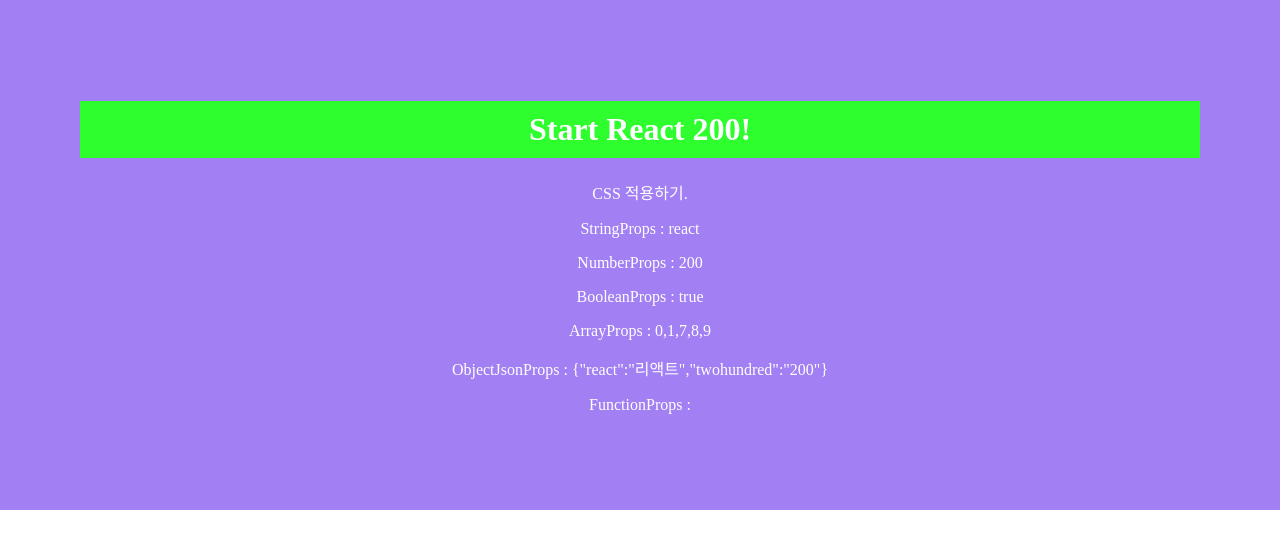
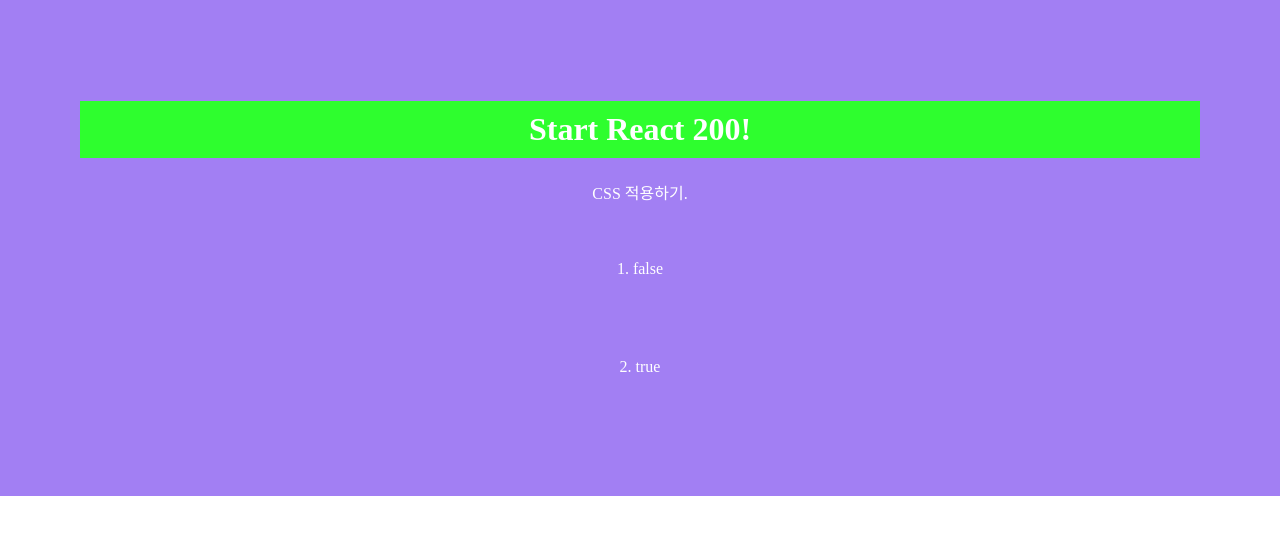
Before and after one commit to HeonPage/react_tutorial, a React (Create React App) app: page / in a window 1280 px wide. Shown: the top 548 px of the page. Built offline with nearby package versions, Linux system fonts and the light colour scheme.

Commit message:
Props Boolean

```diff
--- a/src/App.js
+++ b/src/App.js
@@ -1,19 +1,14 @@
 import React from 'react'
 import './App.css'
-import Props from './R018_PropsDataType'
+import Props from './R019_PropsBoolean'
 
 function App() {
   return (
     <div>
       <h1>Start React 200!</h1>
       <p>CSS 적용하기.</p>
-      <Props
-        String='react'
-        Number={200}
-        Boolean={1 == 1}
-        Array={[0, 1, 7, 8, 9]}
-        ObjectJson={{ react: "리액트", twohundred: "200" }}
-        Function={console.log("Function Props : function!")} />
+      <Props BooleanTrueFalse={false} />
+      <Props BooleanTrueFalse />
     </div>
   )
 }
--- /dev/null
+++ b/src/R019_PropsBoolean.js
@@ -0,0 +1,17 @@
+import React, { Component } from 'react';
+
+class R019_PropsBoolean extends Component {
+    state = {}
+    render() {
+        let { BooleanTrueFalse } = this.props;
+
+        return (
+            <div>
+                {BooleanTrueFalse ? '2. ' : '1. '}
+                {BooleanTrueFalse.toString()}
+            </div>
+        );
+    }
+}
+
+export default R019_PropsBoolean;
```
